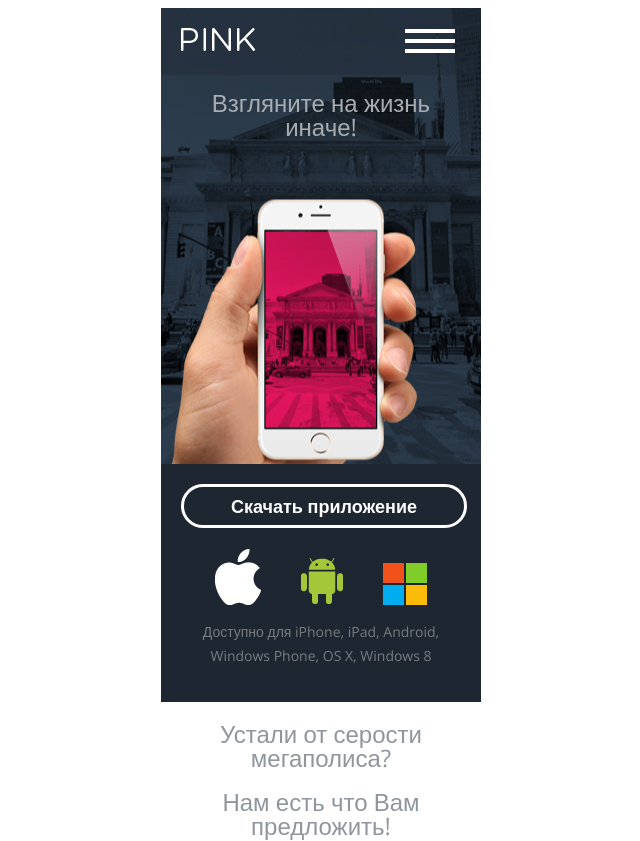
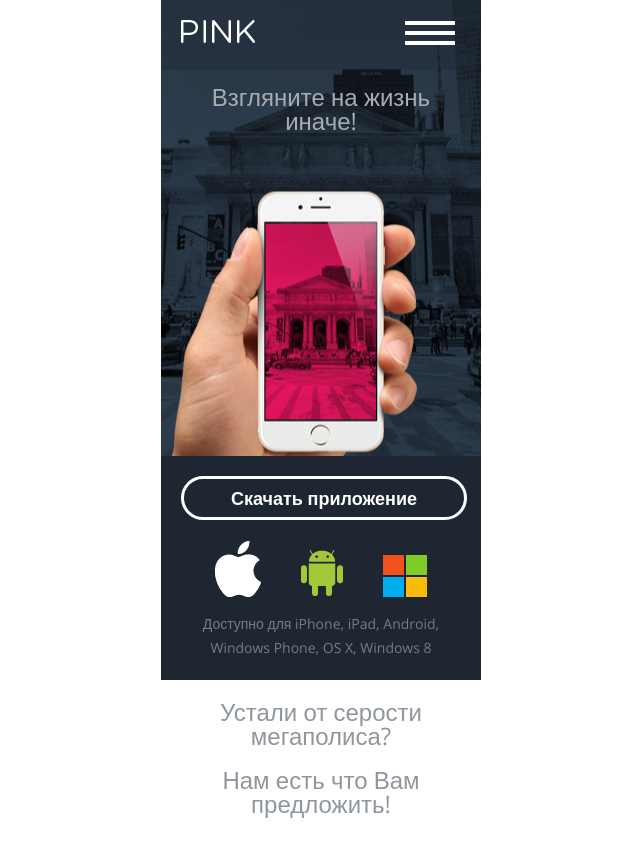
Before and after one commit to aidar0726/79435-pink, a website: page index.html in a window 1280 px wide. Shown: the top 841 px of the page, without its empty margins (319-959 px from the left). Drawn offline with nearby package versions, Linux system fonts and the light colour scheme; files that its build step writes are made by us from their sources.

Commit message:
стилизация главной(less) подключил файл сброса стилей в папке less

```diff
--- a/index.html
+++ b/index.html
@@ -3,7 +3,6 @@
 <head>
   <meta charset="utf-8">
   <title>Главная</title>
-  <link rel="stylesheet"  href="css/reset.css">
   <link rel="stylesheet" href="css/style.css">
   <link href='https://fonts.googleapis.com/css?family=Open+Sans:400,300,700&subset=latin,cyrillic' rel='stylesheet' type='text/css'></head>
 <body>
--- /dev/null
+++ b/less/reset.less
@@ -0,0 +1,48 @@
+html, body {
+  border: 0;
+  font-family: "Helvetica-Neue", "Helvetica", Arial, sans-serif;
+  line-height: 1.5;
+  margin: 0;
+  padding: 0;
+}
+
+div, span, object, iframe, img, table, caption, thead, tbody,
+tfoot, tr, tr, td, article, aside, canvas, details, figure, hgroup, menu,
+nav, footer, header, section, summary, mark, audio, video {
+  border: 0;
+  margin: 0;
+  padding: 0;
+}
+
+h1, h2, h3, h4, h5, h6, p, blockquote, pre, a, abbr, address, cit, code,
+del, dfn, em, ins, q, samp, small, strong, sub, sup, b, i, hr, dl, dt, dd,
+ol, ul, li, fieldset, legend, label {
+  border: 0;
+  font-size: 100%;
+  vertical-align: baseline;
+  margin: 0;
+  padding: 0;
+  list-style: none;
+}
+
+article, aside, canvas, figure, figure img, figcaption, hgroup,
+footer, header, nav, section, audio, video {
+  display: block;
+}
+
+table {
+  border-collapse: separate;
+  border-spacing: 0;
+  caption, th, td {
+    text-align: left;
+    vertical-align: middle;
+  }
+}
+
+a img {
+  border: 0;
+}
+
+:focus {
+  outline: 0;
+}
--- a/less/style.less
+++ b/less/style.less
@@ -11,3 +11,4 @@
 @import "components/contact.less";
 @import "components/map-location.less";
 @import "components/main-menu.less";
+@import "reset.less";
```
